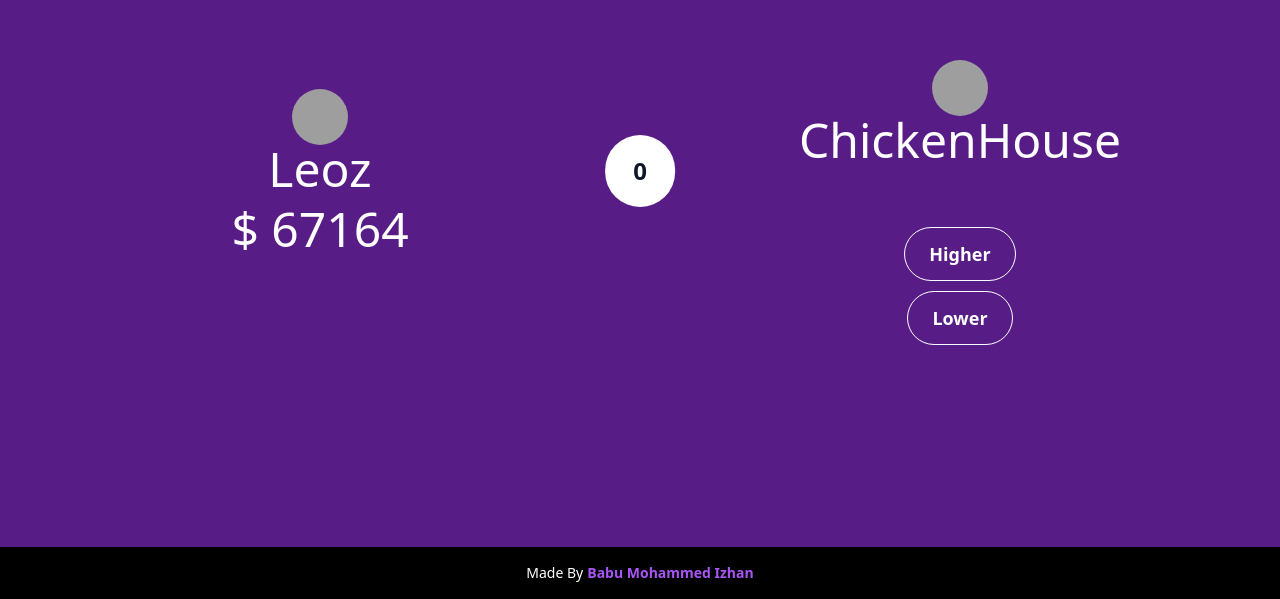
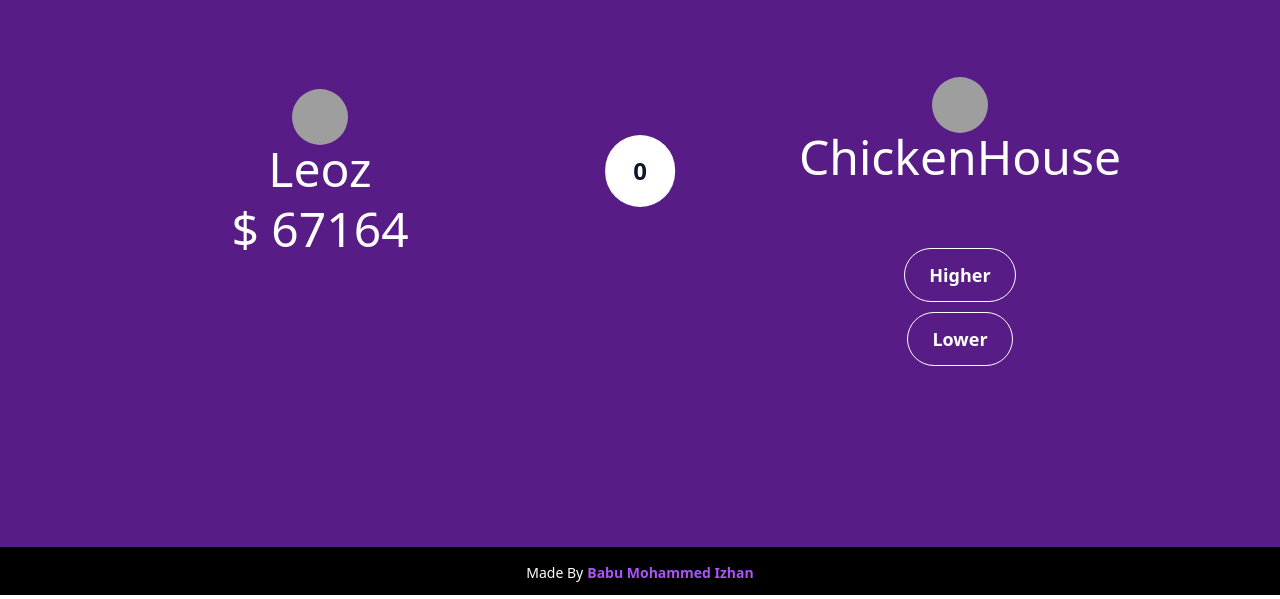
Before and after one commit to Babu-Mohammed-Izhan/twitch-higher-lower, a React (Create React App) app: page /game in a window 1280 px wide. Shown: the part 205-804 px from the top of the page. Built offline with nearby package versions, Linux system fonts and the light colour scheme; grey boxes are pictures that could not be loaded.

Commit message:
Added transition

```diff
--- a/src/App.tsx
+++ b/src/App.tsx
@@ -9,7 +9,7 @@ function App() {
   const [score, setScore] = useState(0);
 
   return (
-    <div className="h-screen w-full bg-black">
+    <div className="h-screen w-full bg-black overflow-y-hidden">
       <Routes>
         <Route
           path="/game"
--- a/src/components/game.tsx
+++ b/src/components/game.tsx
@@ -88,10 +88,12 @@ const Game = ({ score, setScore }: GameProp) => {
   return (
     <div className="w-full bg-purple-900  h-[94%] relative">
       <div className="grid lg:grid-cols-2 grid-cols-1 h-full">
-        <motion.div
-          animate={clicked ? { y: "-90%" } : { y: 0 }}
-          transition={{ duration: 0.5 }}
-          className=" xs:mb-16  flex items-center justify-center flex-col text-white text-2xl md:text-5xl"
+        <div
+          className={`${
+            clicked
+              ? "transition-all -translate-y-[100%] lg:-translate-y-0 lg:-translate-x-[100%] duration-500"
+              : ""
+          } xs:mb-16  flex items-center justify-center flex-col text-white text-2xl md:text-5xl`}
         >
           <img
             className="rounded-full h-14 w-14 text-sm"
@@ -101,11 +103,13 @@ const Game = ({ score, setScore }: GameProp) => {
           />
           <h1>{first.username}</h1>
           <h3 className="mt-3">$ {Math.round(first.gross_earning)}</h3>
-        </motion.div>
-        <motion.div
-          animate={clicked ? { y: "-90%" } : { y: 0 }}
-          transition={{ duration: 0.5 }}
-          className="flex items-center justify-center flex-col text-white text-2xl md:text-5xl pt-24 md:pt-[3.6rem]"
+        </div>
+        <div
+          className={` ${
+            clicked
+              ? "transition-all -translate-y-[75%] lg:-translate-y-0 lg:-translate-x-[110%] duration-500"
+              : ""
+          } flex items-center justify-center flex-col text-white text-2xl md:text-5xl pt-24 md:pt-30 `}
         >
           <img
             className="rounded-full h-14 w-14 text-sm"
@@ -114,19 +118,26 @@ const Game = ({ score, setScore }: GameProp) => {
             alt="profile-pic"
           />
           <h1>{second.username}</h1>
-          <h3 className="mt-3 h-9">
+          <h3 className="mt-3 h-10">
             {correct || wrong ? (
               <>
                 {" "}
                 <CountUp
-                  prefix="USD"
+                  prefix="$ "
                   end={Math.round(second.gross_earning)}
+                  duration={0.5}
+                  separator=" "
                 />{" "}
               </>
             ) : (
               ""
             )}
           </h3>
+          <div
+            className={`${
+              clicked ? "pb-24" : ""
+            } flex items-center justify-center flex-col`}
+          >
             <button
               className={` ${
                 clicked ? "hidden" : ""
@@ -143,12 +154,15 @@ const Game = ({ score, setScore }: GameProp) => {
             >
               Lower
             </button>
-        </motion.div>
           </div>
-      <motion.div
-        animate={clicked ? { y: "-90%" } : { y: 0 }}
-        transition={{ duration: 0.5 }}
-        className="absolute -top-1/2 xs:mb-16  flex items-center justify-center flex-col text-white text-2xl md:text-5xl"
+        </div>
+      </div>
+      <div
+        className={`${
+          clicked
+            ? "transition-all -translate-y-[235%] lg:-translate-y-0 lg:-translate-x-[235%] duration-500"
+            : ""
+        } absolute xs:mb-16 lg:top-1/2 top-[110%] left-1/2 -translate-x-1/2 lg:-left-[200%] flex items-center justify-center flex-col text-white text-2xl md:text-5xl`}
       >
         <img
           className="rounded-full h-14 w-14 text-sm"
@@ -158,7 +172,7 @@ const Game = ({ score, setScore }: GameProp) => {
         />
         <h1>{third.username}</h1>
         <h3 className="mt-3">$ {Math.round(third.gross_earning)}</h3>
-      </motion.div>
+      </div>
       <div
         className={`absolute top-1/2 left-1/2 -translate-y-20 md:-translate-y-30 lg:-translate-y-1/2 -translate-x-1/2 bg-white p-5 px-7 rounded-full text-slate-900 font-bold text-2xl ${
           wrong ? "transition ease-in bg-red-700 duration-400 " : null
```
Lines whose indentation alone changed are shown as unchanged.
